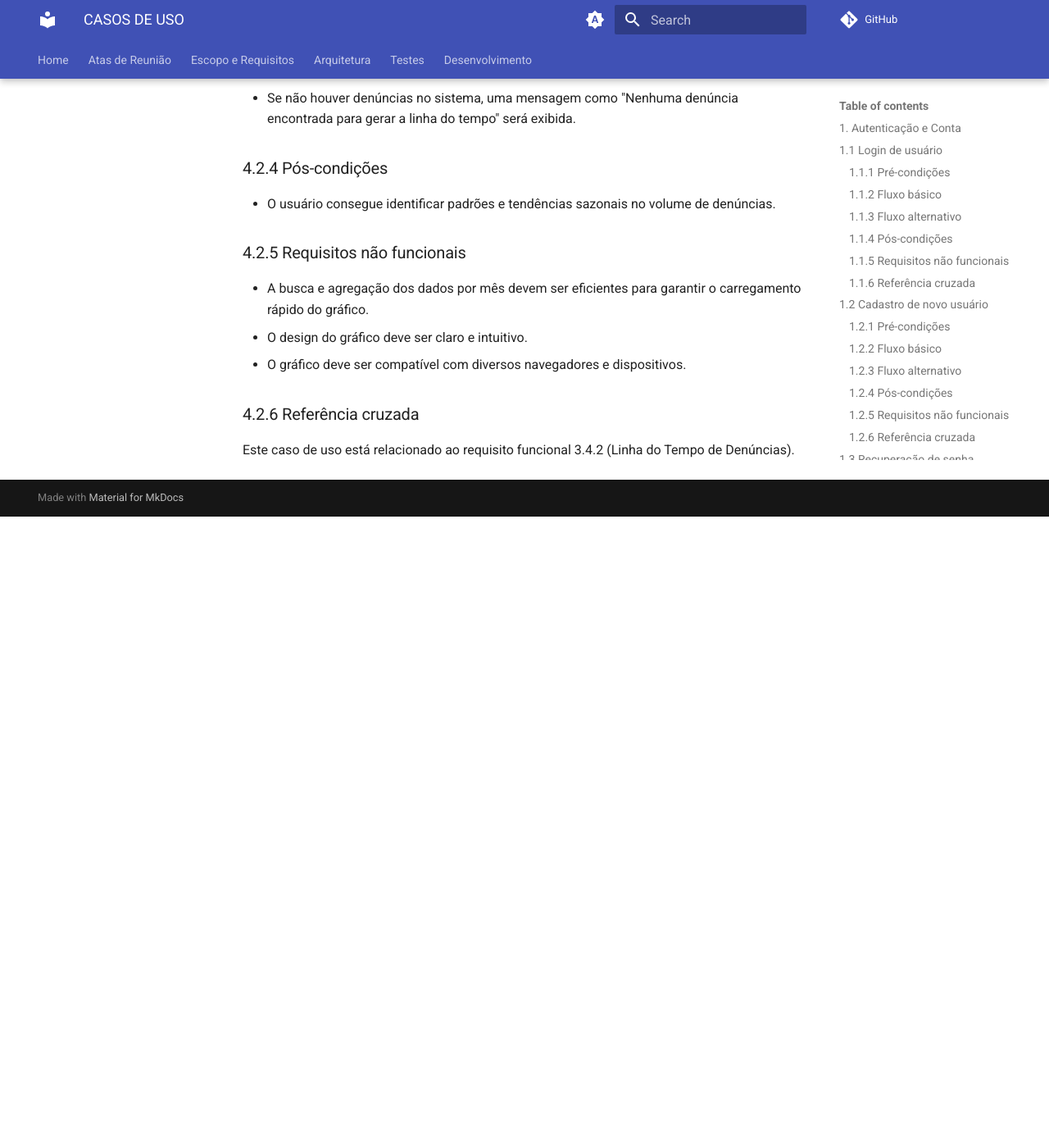
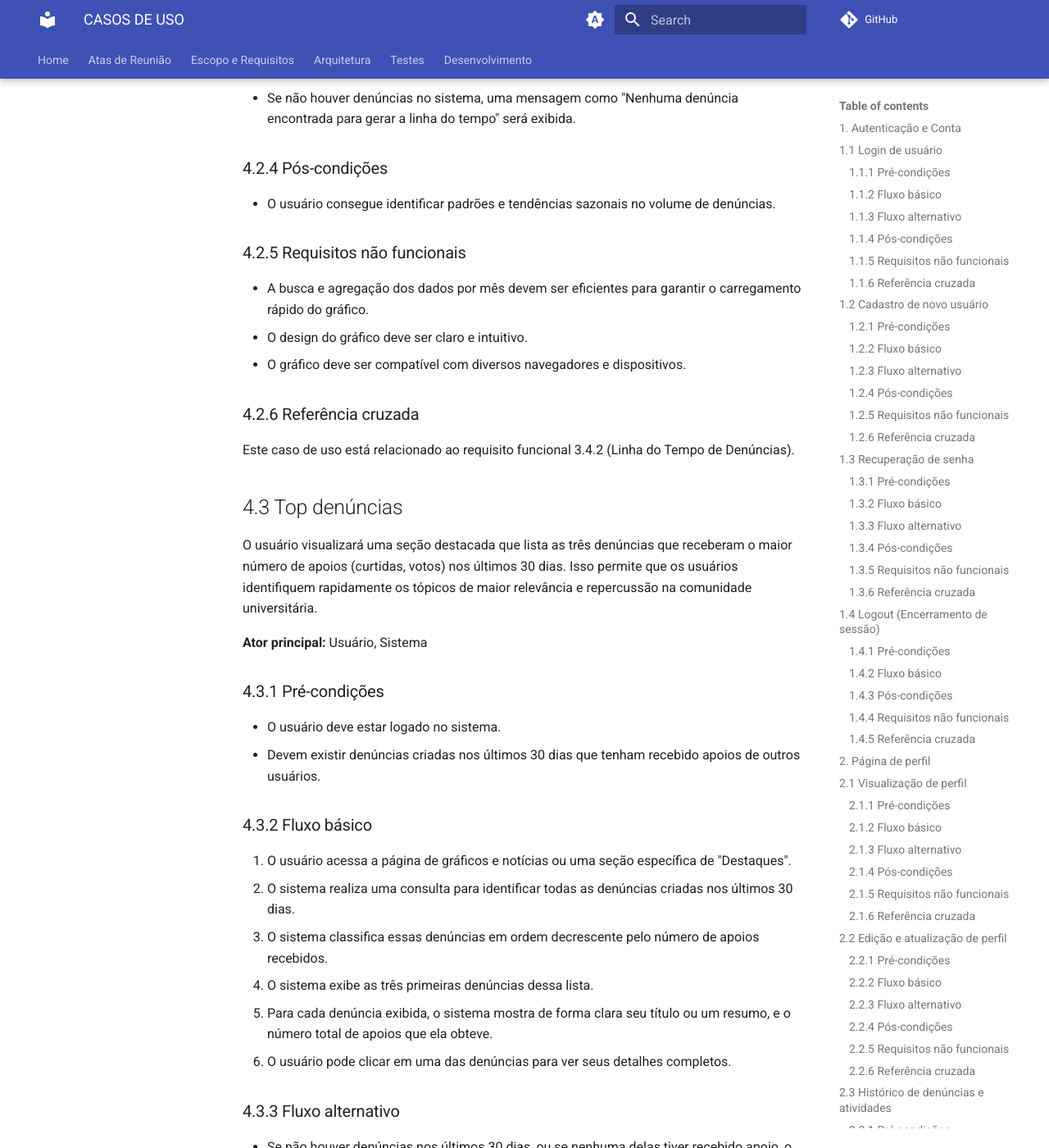
Before and after one commit to fga-eps-mds/2025.2-Valhalla-Docs, an MkDocs documentation site: the page built from docs/escopo-requisitos/Casos_de_uso.md, in a window 1280 px wide and 1400 px high, scrolled down 15905 px. Shown: the whole window at 82% size. Built offline with MkDocs 1.6.1 and Material for MkDocs 9.7.7, drawn with Linux system fonts in a browser that asks for light colours; comment, search, counter and statistics services are not loaded; before the commit the page ends 16535 px from its top, so only the background shows below that; some of the changed text lies outside the part shown.

Commit message:
doc - adiciona 13º caso de uso

```diff
--- a/docs/escopo-requisitos/Casos_de_uso.md
+++ b/docs/escopo-requisitos/Casos_de_uso.md
@@ -427,3 +427,34 @@ O usuário visualizará um gráfico de linha do tempo que mostra a evolução do
 
 ### 4.2.6 Referência cruzada
 Este caso de uso está relacionado ao requisito funcional 3.4.2 (Linha do Tempo de Denúncias).
+
+## 4.3 Top denúncias
+O usuário visualizará uma seção destacada que lista as três denúncias que receberam o maior número de apoios (curtidas, votos) nos últimos 30 dias. Isso permite que os usuários identifiquem rapidamente os tópicos de maior relevância e repercussão na comunidade universitária.
+
+**Ator principal:** Usuário, Sistema
+
+### 4.3.1 Pré-condições
+- O usuário deve estar logado no sistema.
+- Devem existir denúncias criadas nos últimos 30 dias que tenham recebido apoios de outros usuários.
+
+### 4.3.2 Fluxo básico
+1. O usuário acessa a página de gráficos e notícias ou uma seção específica de "Destaques".
+2. O sistema realiza uma consulta para identificar todas as denúncias criadas nos últimos 30 dias.
+3. O sistema classifica essas denúncias em ordem decrescente pelo número de apoios recebidos.
+4. O sistema exibe as três primeiras denúncias dessa lista.
+5. Para cada denúncia exibida, o sistema mostra de forma clara seu título ou um resumo, e o número total de apoios que ela obteve.
+6. O usuário pode clicar em uma das denúncias para ver seus detalhes completos.
+
+### 4.3.3 Fluxo alternativo
+- Se não houver denúncias nos últimos 30 dias, ou se nenhuma delas tiver recebido apoio, o sistema exibirá uma mensagem como "Nenhuma denúncia em destaque nos últimos 30 dias."
+- Se houver menos de três denúncias com apoios nos últimos 30 dias, o sistema exibirá apenas as que existirem.
+
+### 4.3.4 Pós-condições
+- O usuário está ciente das questões mais urgentes e apoiadas pela comunidade nos últimos 30 dias.
+
+### 4.3.5 Requisitos não funcionais
+- A consulta para determinar as "Top Denúncias" deve ser otimizada para não impactar o desempenho do sistema.
+- A exibição das denúncias deve ser visualmente atraente e clara.
+
+### 4.3.6 Referência cruzada
+Este caso de uso está relacionado ao requisito funcional 3.4.3 (Top Denúncias).
```
